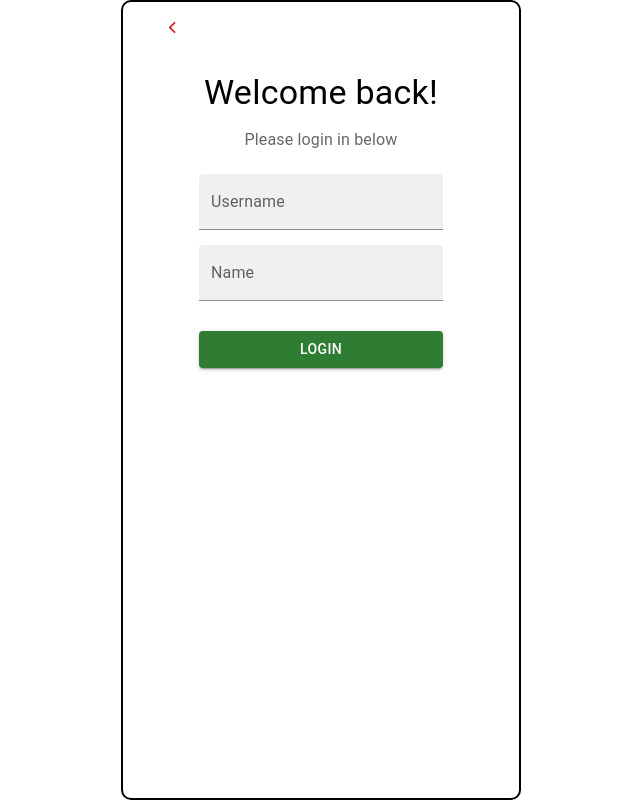
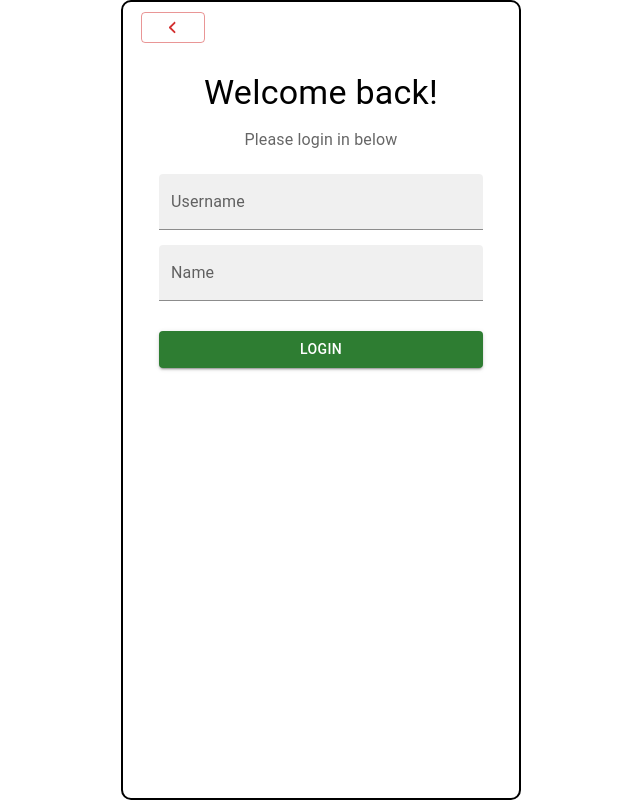
Before and after one commit to SamHardiment/budFit----Client, a React app: page /Login in a window 1280 px wide. Shown: the whole page, without its empty margins (319-959 px from the left). Built offline with nearby package versions, Linux system fonts and the light colour scheme.

Commit message:
edit width of login form

```diff
--- a/src/components/BackButton/index.js
+++ b/src/components/BackButton/index.js
@@ -16,6 +16,7 @@ export function BackButton() {
         color="error"
         aria-label="back-button"
         name="back-button"
+        variant="outlined"
       >
         <FontAwesomeIcon icon="fa-solid fa-angle-left fa-7x" />
       </Button>
--- a/src/components/LogForm/style.css
+++ b/src/components/LogForm/style.css
@@ -2,7 +2,7 @@
   margin: 15px 0;
 }
 
-logform-container {
+.logform-container {
   width: 90%;
   justify-items: flex-end;
 }
```
